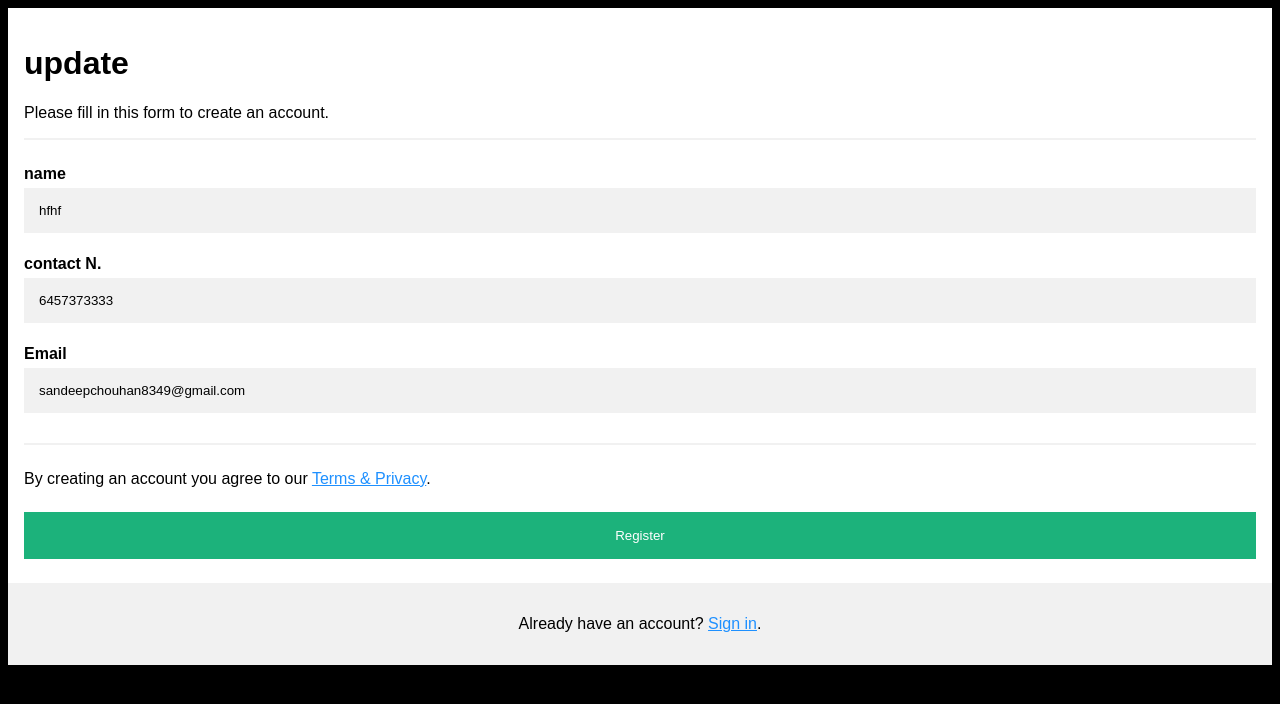
After one commit to sandeepchouhan11/cRuD-Application, a Django app: page /update/2/ in a window 1280 px wide. The commit adds this page. Shown: the top 704 px of the page. Run offline with Django 4.2, Linux system fonts and the light colour scheme; data comes from the database, SQL or seed files in the repository; both versions use the stored data as it was after the commit.

Commit message:
update add button form updats

```diff
--- a/MyProject/app/templates/table.html
+++ b/MyProject/app/templates/table.html
@@ -37,6 +37,8 @@ tr:nth-child(even) {
     <td>{{i.phone}}</td>
     <td>{{i.email}}</td>
     <td><a href="/delete/{{i.id}}">Delete</td>
+    <td><a href="/update/{{i.id}}">update</td>
+
   </tr>
   {% endfor %}
 
--- /dev/null
+++ b/MyProject/app/templates/update.html
@@ -0,0 +1,102 @@
+<!DOCTYPE html>
+<html>
+<head>
+<meta name="viewport" content="width=device-width, initial-scale=1">
+<style>
+body {
+  font-family: Arial, Helvetica, sans-serif;
+  background-color: black;
+}
+
+* {
+  box-sizing: border-box;
+}
+
+/* Add padding to containers */
+.container {
+  padding: 16px;
+  background-color: white;
+}
+
+/* Full-width input fields */
+input[type=text], input[type=password] {
+  width: 100%;
+  padding: 15px;
+  margin: 5px 0 22px 0;
+  display: inline-block;
+  border: none;
+  background: #f1f1f1;
+}
+
+input[type=text]:focus, input[type=password]:focus {
+  background-color: #ddd;
+  outline: none;
+}
+
+/* Overwrite default styles of hr */
+hr {
+  border: 1px solid #f1f1f1;
+  margin-bottom: 25px;
+}
+
+/* Set a style for the submit button */
+.registerbtn {
+  background-color: #04AA6D;
+  color: white;
+  padding: 16px 20px;
+  margin: 8px 0;
+  border: none;
+  cursor: pointer;
+  width: 100%;
+  opacity: 0.9;
+}
+
+.registerbtn:hover {
+  opacity: 1;
+}
+
+/* Add a blue text color to links */
+a {
+  color: dodgerblue;
+}
+
+/* Set a grey background color and center the text of the "sign in" section */
+.signin {
+  background-color: #f1f1f1;
+  text-align: center;
+}
+</style>
+</head>
+<body>
+
+<form action="/update_view/" method="post">
+  {% csrf_token %}
+  <div class="container">
+    <h1>update</h1>
+    <p>Please fill in this form to create an account.</p>
+    <hr>
+    <input type="hidden" name="uid" value="{{persone.id}}">
+
+    <label for="name"><b>name</b></label>
+    <input type="text" placeholder="Enter your Name" name="name" id="email" value="{{persone.name}}">
+
+    <label for="phone"><b>contact N. </b></label>
+    <input type="text" placeholder="Enter phone number" name="phone" id="email" required value="{{persone.phone}}" >
+
+    <label for="email"><b>Email</b></label>
+    <input type="text" placeholder="Enter Email" name="email" id="email" required value="{{persone.email}}">
+
+
+    <hr>
+    <p>By creating an account you agree to our <a href="#">Terms & Privacy</a>.</p>
+
+    <button type="submit" class="registerbtn">Register</button>
+  </div>
+
+  <div class="container signin">
+    <p>Already have an account? <a href="#">Sign in</a>.</p>
+  </div>
+</form>
+
+</body>
+</html>
--- a/MyProject/app/urls.py
+++ b/MyProject/app/urls.py
@@ -5,4 +5,6 @@ urlpatterns = [
    path('ragistration/', views.ragistration),
    path("table/",views.table),
    path("delete/<int:pk>/", views.user_delete, name='delete '),
+   path("update/<int:uid>/", views.update_deatials, name='update'),
+   path('update_view/',views.update_view),
 ]
--- a/MyProject/app/views.py
+++ b/MyProject/app/views.py
@@ -29,3 +29,16 @@ def table(reqeust):
 def user_delete(request, pk):
     User.objects.get(id=pk).delete()
     return redirect("/table/")
+
+def update_deatials(request,uid):
+    persone = User.objects.get(id=uid)
+    return render(request, "update.html",{ "persone":persone})
+
+def update_view(request):
+    if request.method=="POST":
+        uid = request.POST['uid']
+        name = request.POST['name']
+        email =request.POST['email']
+        phone =request.POST['phone']
+        User.objects.filter(id=uid).update(name=name,email=email,phone=phone)
+        return redirect('/table/')
```
Also changed, not shown: MyProject/db.sqlite3.
